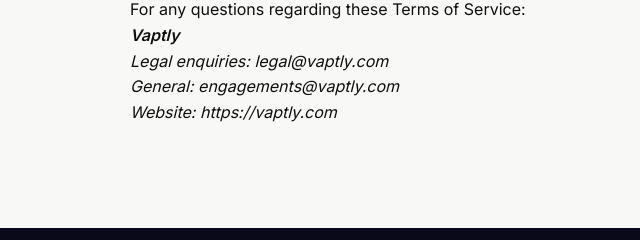
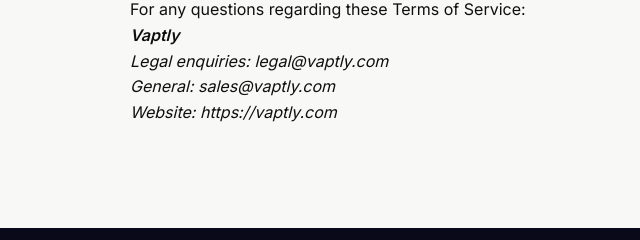
Before and after one commit to Leelasrinivas/vaptly, a plain HTML site: page terms.html in a window 1280 px wide. Shown: the part 1901-2141 px from the top of the page, 0-640 px from the left. Drawn offline with Linux system fonts and the light colour scheme.

Commit message:
Update terms.html

```diff
--- a/terms.html
+++ b/terms.html
@@ -184,7 +184,7 @@
           <address>
             <strong>Vaptly</strong><br />
             Legal enquiries: <a href="mailto:legal@vaptly.com">legal@vaptly.com</a><br />
-            General: <a href="mailto:engagements@vaptly.com">engagements@vaptly.com</a><br />
+            General: <a href="mailto:sales@vaptly.com">sales@vaptly.com</a><br />
             Website: <a href="https://vaptly.com">https://vaptly.com</a>
           </address>
 
```
